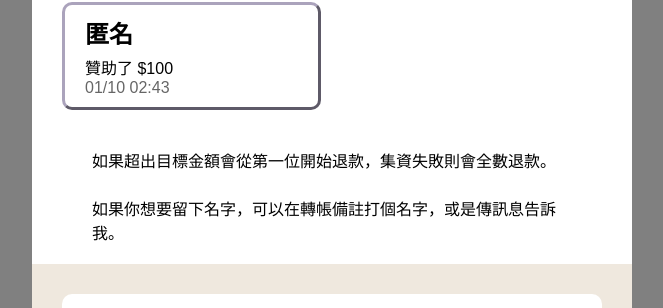
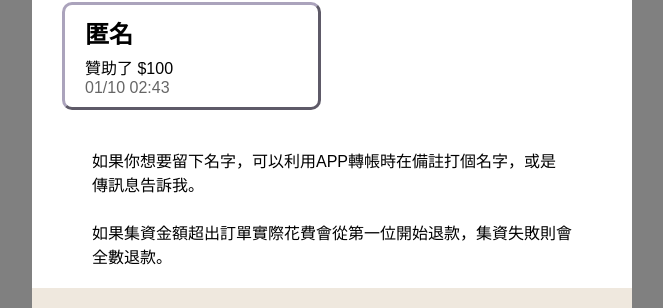
Before and after one commit to SherryYueChiu/Crowdfunding, a Vue app: page / in a window 1280 px wide. Shown: the part 1219-1527 px from the top of the page, without its empty margins (308-971 px from the left). Built offline with nearby package versions, Linux system fonts and the light colour scheme.

Commit message:
修改 說明

```diff
--- a/src/components/Atteendee.vue
+++ b/src/components/Atteendee.vue
@@ -34,9 +34,9 @@ let attendeeList = ref<AttendeeType[]>([{
       </div>
     </div>
     <div class="copywriting"><br />
-      <p>如果超出目標金額會從第一位開始退款，集資失敗則會全數退款。
+      <p>如果你想要留下名字，可以利用APP轉帳時在備註打個名字，或是傳訊息告訴我。
       </p>
-      <p>如果你想要留下名字，可以在轉帳備註打個名字，或是傳訊息告訴我。
+      <p>如果集資金額超出訂單實際花費會從第一位開始退款，集資失敗則會全數退款。
       </p>
     </div>
   </div>
```
